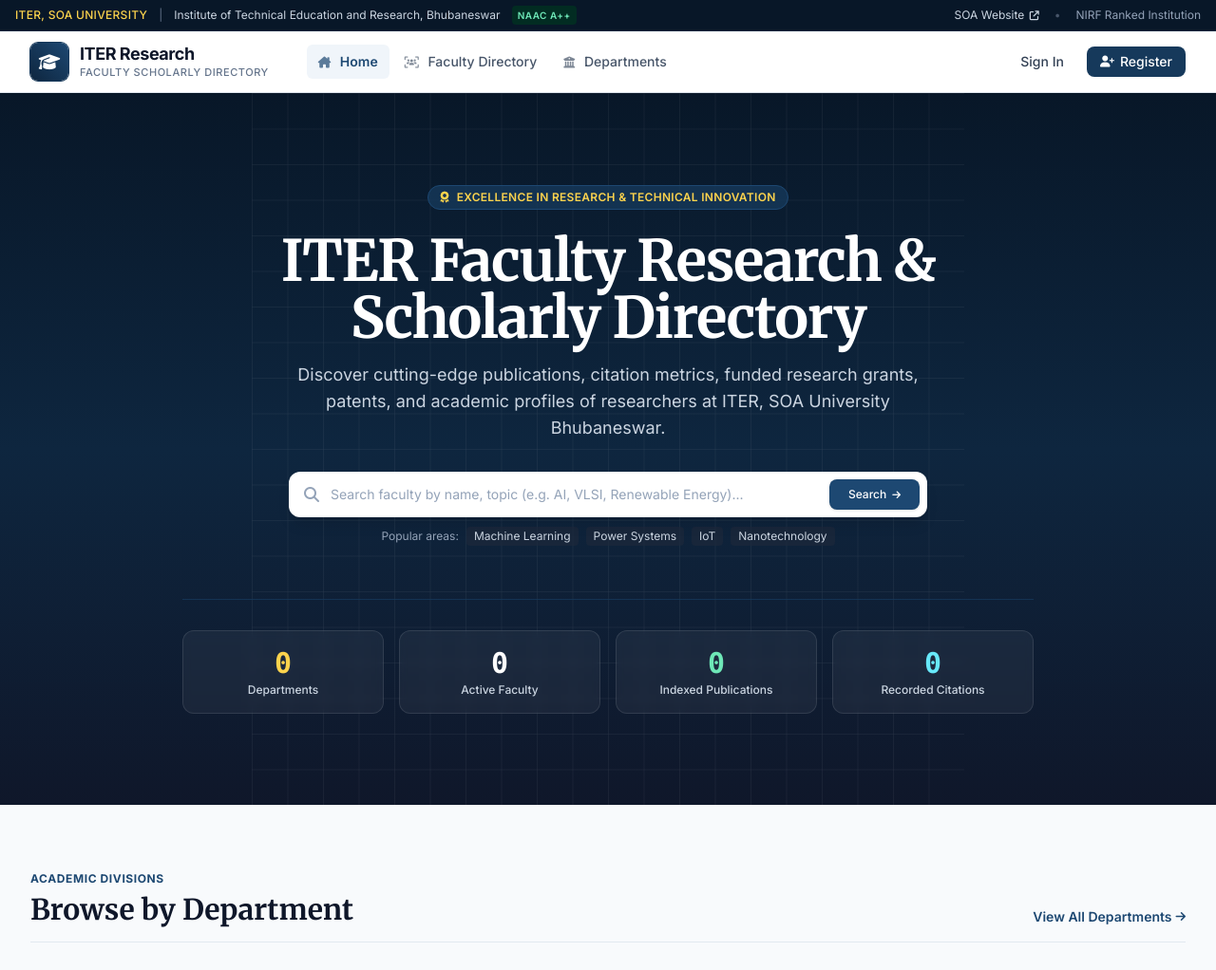
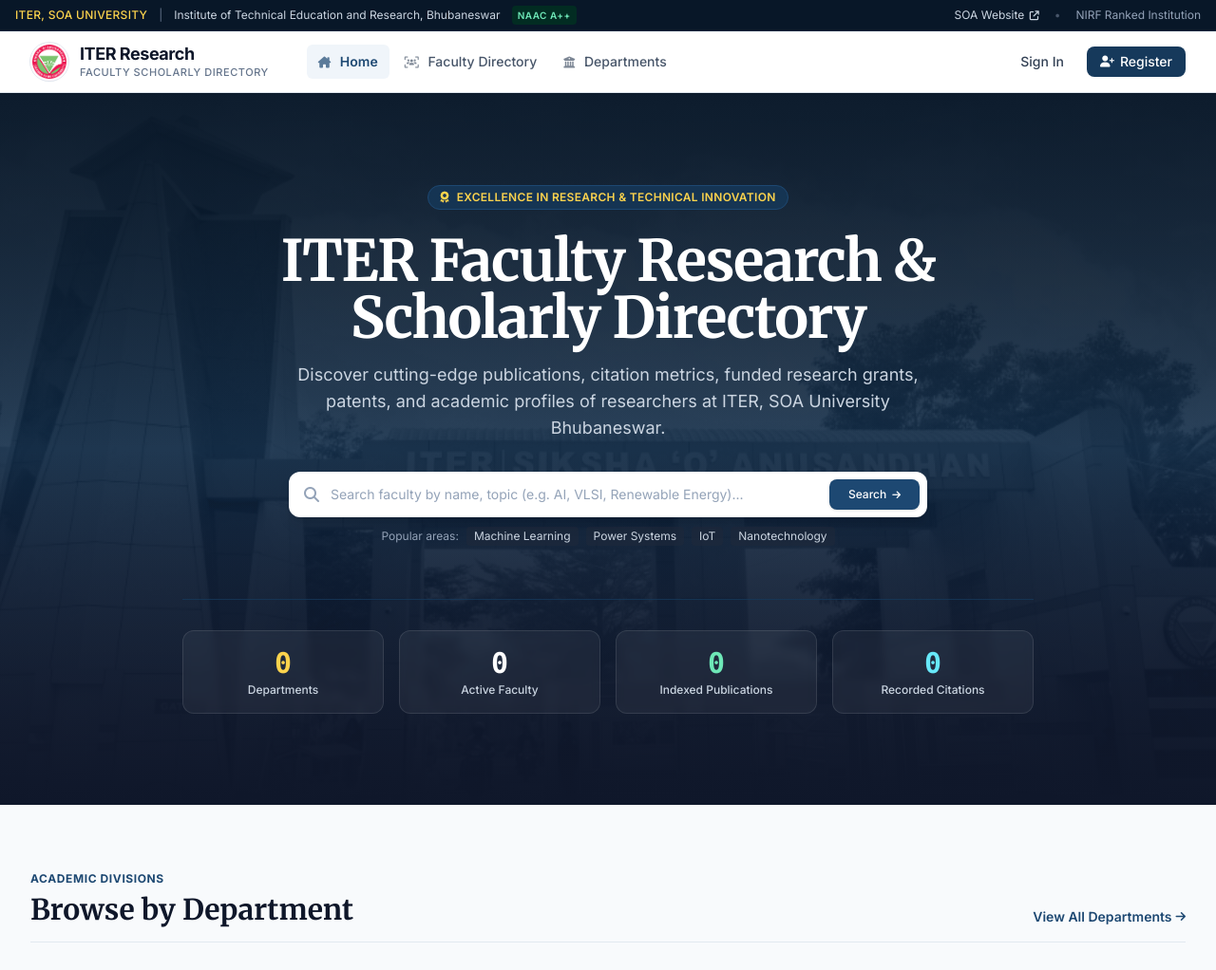
Before and after one commit to kritisp/Research_Profile, a PHP site: page /research_profile/ in a window 1280 px wide. Shown: the top 1022 px of the page at 95% size. Run offline with PHP 8.4, Linux system fonts and the light colour scheme; data that the repository does not hold is empty; some libraries are stand-ins or nearby versions.

Commit message:
feat(branding): add official SOA logo, subtle crimson-emerald preloader, and ITER campus imagery

```diff
--- a/includes/header.php
+++ b/includes/header.php
@@ -91,8 +91,8 @@ $flashes   = get_flashes();
                 <!-- Branding -->
                 <div class="flex items-center">
                     <a href="<?= url() ?>" class="flex items-center gap-3 group">
-                        <div class="w-10 h-10 rounded-lg bg-gradient-to-tr from-iter-900 to-iter-700 flex items-center justify-center text-white shadow-sm ring-1 ring-iter-800">
-                            <i class="fa-solid fa-graduation-cap text-lg"></i>
+                        <div class="w-10 h-10 rounded-full bg-white p-0.5 shadow-sm ring-1 ring-slate-200 overflow-hidden flex items-center justify-center">
+                            <img src="<?= url('assets/img/soa_logo.png') ?>" alt="SOA Logo" class="w-full h-full object-contain">
                         </div>
                         <div class="flex flex-col">
                             <span class="font-bold text-lg text-slate-900 tracking-tight leading-tight group-hover:text-iter-700 transition">ITER Research</span>
--- a/includes/preloader.php
+++ b/includes/preloader.php
@@ -1,93 +1,55 @@
 <?php
 /**
- * SOA University & ITER Institutional Splash Preloader
- * Displayed gracefully on landing page load with smooth fade-out.
+ * SOA University Institutional Splash Preloader
+ * High clarity, clean aesthetic matching the official SOA crimson & emerald logo theme.
  */
 ?>
-<!-- SOA University Institutional Preloader -->
-<div id="soa-preloader" class="fixed inset-0 z-[9999] flex flex-col items-center justify-center bg-slate-950 text-white transition-opacity duration-700 ease-out select-none">
+<!-- SOA University Clear & Smooth Preloader -->
+<div id="soa-preloader" class="fixed inset-0 z-[9999] flex flex-col items-center justify-center bg-white text-slate-900 transition-all duration-600 ease-out select-none">
 
-    <!-- Background Ambient Glow -->
+    <!-- Subtle Ambient Glow echoing Logo's Crimson & Emerald -->
     <div class="absolute inset-0 overflow-hidden pointer-events-none">
-        <div class="absolute -top-40 -left-40 w-96 h-96 bg-iter-700/20 rounded-full blur-3xl"></div>
-        <div class="absolute -bottom-40 -right-40 w-96 h-96 bg-amber-500/10 rounded-full blur-3xl"></div>
+        <div class="absolute -top-32 -left-32 w-80 h-80 bg-rose-100/50 rounded-full blur-3xl"></div>
+        <div class="absolute -bottom-32 -right-32 w-80 h-80 bg-emerald-100/40 rounded-full blur-3xl"></div>
     </div>
 
-    <div class="relative z-10 flex flex-col items-center text-center px-4 max-w-md">
+    <div class="relative z-10 flex flex-col items-center text-center px-6 max-w-sm">
 
-        <!-- SOA Emblem / Logo Container -->
-        <div class="relative mb-6">
-            <!-- Pulsing Ambient Ring -->
-            <div class="absolute -inset-2 rounded-full bg-gradient-to-tr from-amber-500/30 to-iter-500/20 blur-md animate-pulse"></div>
+        <!-- Official Circular SOA University Logo -->
+        <div class="relative mb-5 group">
+            <!-- Delicate Theme Glow (Rose & Emerald) -->
+            <div class="absolute -inset-2 rounded-full bg-gradient-to-tr from-rose-500/20 to-emerald-500/20 blur-md animate-pulse"></div>
 
-            <!-- Outer Gold Rotary Ring -->
-            <div class="relative w-28 h-28 sm:w-32 sm:h-32 rounded-full p-1 bg-gradient-to-tr from-amber-400 via-amber-200 to-amber-500 shadow-2xl flex items-center justify-center">
-                <!-- Inner Navy Disc -->
-                <div class="w-full h-full rounded-full bg-iter-950 border-2 border-amber-300/40 flex flex-col items-center justify-center p-3 relative overflow-hidden">
-
-                    <?php if (file_exists(__DIR__ . '/../assets/img/soa_logo.png')): ?>
-                        <img src="<?= url('assets/img/soa_logo.png') ?>" alt="SOA Logo" class="w-full h-full object-contain">
-                    <?php else: ?>
-                        <!-- High-Craft Institutional Crest (SVG) -->
-                        <svg class="w-16 h-16 sm:w-20 sm:h-20 text-amber-400 drop-shadow" viewBox="0 0 100 100" fill="none" xmlns="http://www.w3.org/2000/svg">
-                            <!-- Outer decorative stars -->
-                            <circle cx="50" cy="50" r="46" stroke="#fbbf24" stroke-width="1.5" stroke-dasharray="2 3" opacity="0.7"/>
-                            <circle cx="50" cy="50" r="41" stroke="#d97706" stroke-width="1" opacity="0.5"/>
-
-                            <!-- Sun / Radiance of Knowledge -->
-                            <path d="M50 14 L50 20 M50 80 L50 86 M14 50 L20 50 M80 50 L86 50 M25 25 L30 30 M70 70 L75 75 M25 75 L30 70 M70 30 L75 25" stroke="#fef3c7" stroke-width="1.5" stroke-linecap="round" opacity="0.6"/>
-
-                            <!-- Academic Graduation Cap & Torch -->
-                            <!-- Torch handle -->
-                            <path d="M48 38 L52 38 L51 68 L49 68 Z" fill="#d97706"/>
-                            <!-- Flame -->
-                            <path d="M50 22 C47 28, 44 32, 50 37 C56 32, 53 28, 50 22 Z" fill="url(#flame-grad)"/>
-
-                            <!-- Open Book of Wisdom -->
-                            <path d="M22 62 C32 58, 44 59, 50 63 C56 59, 68 58, 78 62 L78 74 C68 70, 56 71, 50 75 C44 71, 32 70, 22 74 Z" fill="#1e293b" stroke="#fbbf24" stroke-width="1.5" stroke-linejoin="round"/>
-                            <line x1="50" y1="63" x2="50" y2="75" stroke="#fbbf24" stroke-width="1.5"/>
-
-                            <!-- Laurel branches -->
-                            <path d="M20 50 C20 40, 26 32, 34 28" stroke="#f59e0b" stroke-width="1.5" stroke-linecap="round" fill="none" opacity="0.8"/>
-                            <path d="M80 50 C80 40, 74 32, 66 28" stroke="#f59e0b" stroke-width="1.5" stroke-linecap="round" fill="none" opacity="0.8"/>
-
-                            <defs>
-                                <linearGradient id="flame-grad" x1="50" y1="22" x2="50" y2="37" gradientUnits="userSpaceOnUse">
-                                    <stop stop-color="#fef08a"/>
-                                    <stop offset="0.5" stop-color="#f59e0b"/>
-                                    <stop offset="1" stop-color="#dc2626"/>
-                                </linearGradient>
-                            </defs>
-                        </svg>
-                    <?php endif; ?>
-
-                </div>
+            <div class="relative w-28 h-28 sm:w-32 sm:h-32 rounded-full p-1 bg-white shadow-xl ring-1 ring-slate-100 flex items-center justify-center">
+                <img src="<?= url('assets/img/soa_logo.png') ?>"
+                     alt="Siksha 'O' Anusandhan (SOA) Deemed to be University"
+                     class="w-full h-full object-contain rounded-full transition-transform duration-500 hover:scale-105">
             </div>
         </div>
 
         <!-- Typography -->
         <div class="space-y-1">
-            <span class="inline-block px-2.5 py-0.5 rounded-full bg-amber-400/10 border border-amber-400/30 text-[10px] font-mono tracking-widest text-amber-300 uppercase font-semibold">
-                NAAC A++ Accredited • NIRF Top Ranked
-            </span>
-            <h2 class="text-lg sm:text-xl font-bold font-serif-title tracking-wide text-white pt-1">
-                SIKSHA 'O' ANUSANDHAN
+            <h2 class="text-base sm:text-lg font-bold tracking-tight text-slate-900 font-serif-title uppercase">
+                Siksha 'O' Anusandhan
             </h2>
-            <p class="text-xs text-amber-200/80 font-mono tracking-wider uppercase">
+            <p class="text-[11px] font-mono tracking-widest text-slate-500 uppercase">
                 Deemed to be University • Bhubaneswar
             </p>
-            <p class="text-xs font-semibold text-slate-300 pt-0.5">
-                Institute of Technical Education and Research (ITER)
-            </p>
+            <div class="inline-flex items-center gap-2 mt-2 px-3 py-1 rounded-full bg-slate-50 border border-slate-200/80 text-[10px] font-semibold text-slate-700 shadow-sm">
+                <span class="w-1.5 h-1.5 rounded-full bg-rose-600 animate-ping"></span>
+                <span>ITER Faculty Research Directory</span>
+            </div>
         </div>
 
-        <!-- Refined Progress Line & Indicator -->
-        <div class="mt-7 w-48 flex flex-col items-center gap-2">
-            <div class="w-full h-1 bg-slate-800 rounded-full overflow-hidden p-0.5 border border-slate-700/60">
-                <div id="preloader-bar" class="h-full bg-gradient-to-r from-iter-500 via-amber-400 to-amber-200 rounded-full transition-all duration-500 ease-out" style="width: 15%;"></div>
+        <!-- Smooth Progress Line themed to SOA Crimson & Emerald -->
+        <div class="mt-7 w-52 flex flex-col items-center gap-2">
+            <div class="w-full h-1.5 bg-slate-100 rounded-full overflow-hidden p-0.5 border border-slate-200">
+                <div id="preloader-bar"
+                     class="h-full bg-gradient-to-r from-rose-600 via-rose-500 to-emerald-500 rounded-full transition-all duration-300 ease-out"
+                     style="width: 25%;"></div>
             </div>
-            <span id="preloader-status" class="text-[11px] font-mono text-slate-400 animate-pulse tracking-wide">
-                Loading research repository...
+            <span id="preloader-status" class="text-[11px] font-mono text-slate-400 tracking-wide">
+                Initializing repository...
             </span>
         </div>
 
@@ -102,15 +64,15 @@
 
     if (!preloader) return;
 
-    // Progressive simulated loading feel
-    let progress = 20;
+    // Smooth progressive load feel
+    let progress = 25;
     const interval = setInterval(() => {
         if (progress < 85) {
-            progress += Math.floor(Math.random() * 20) + 10;
+            progress += Math.floor(Math.random() * 15) + 8;
             if (progress > 85) progress = 85;
             if (bar) bar.style.width = progress + '%';
         }
-    }, 120);
+    }, 100);
 
     const finishLoading = () => {
         clearInterval(interval);
@@ -118,22 +80,24 @@
         if (statusText) statusText.textContent = 'Welcome to ITER Research';
 
         setTimeout(() => {
-            preloader.classList.add('opacity-0', 'pointer-events-none');
+            preloader.style.opacity = '0';
+            preloader.style.pointerEvents = 'none';
+            preloader.style.transform = 'scale(1.01)';
             setTimeout(() => {
                 preloader.remove();
-            }, 700);
-        }, 350);
+            }, 650);
+        }, 300);
     };
 
-    // Ensure preloader completes on page load with minimum viewing window of 750ms for elegance
+    // Complete on page load with minimum 700ms visibility for clear viewing
     const startTime = Date.now();
     window.addEventListener('load', () => {
         const elapsed = Date.now() - startTime;
-        const remaining = Math.max(0, 750 - elapsed);
+        const remaining = Math.max(0, 700 - elapsed);
         setTimeout(finishLoading, remaining);
     });
 
-    // Fallback safety timeout so page never gets blocked
-    setTimeout(finishLoading, 2500);
+    // Fallback safety timeout (max 2 seconds)
+    setTimeout(finishLoading, 2000);
 })();
 </script>
--- a/index.php
+++ b/index.php
@@ -44,17 +44,9 @@ require_once __DIR__ . '/includes/preloader.php';
 
 <!-- Hero Showcase Section -->
 <div class="relative bg-gradient-to-b from-iter-950 via-iter-900 to-slate-900 text-white py-16 sm:py-24 overflow-hidden">
-    <!-- Subtle Background Accent -->
-    <div class="absolute inset-0 opacity-10 pointer-events-none">
-        <svg class="h-full w-full" fill="none" viewBox="0 0 800 800">
-            <defs>
-                <pattern id="grid-pattern" width="40" height="40" patternUnits="userSpaceOnUse">
-                    <path d="M 40 0 L 0 0 0 40" fill="none" stroke="currentColor" stroke-width="1" />
-                </pattern>
-            </defs>
-            <rect width="800" height="800" fill="url(#grid-pattern)" />
-        </svg>
-    </div>
+    <!-- Subtle Real Campus Gate Background Overlay -->
+    <div class="absolute inset-0 bg-cover bg-center opacity-15 mix-blend-luminosity pointer-events-none" style="background-image: url('<?= url('assets/img/iter_gate.jpg') ?>');"></div>
+    <div class="absolute inset-0 bg-gradient-to-t from-slate-900 via-transparent to-iter-950/80 pointer-events-none"></div>
 
     <div class="relative max-w-7xl mx-auto px-4 sm:px-6 lg:px-8 text-center">
         <!-- Badge -->
```
Also changed, not shown: assets/img/iter_campus.jpg (added), assets/img/iter_gate.jpg (added), assets/img/soa_logo.png (added).
